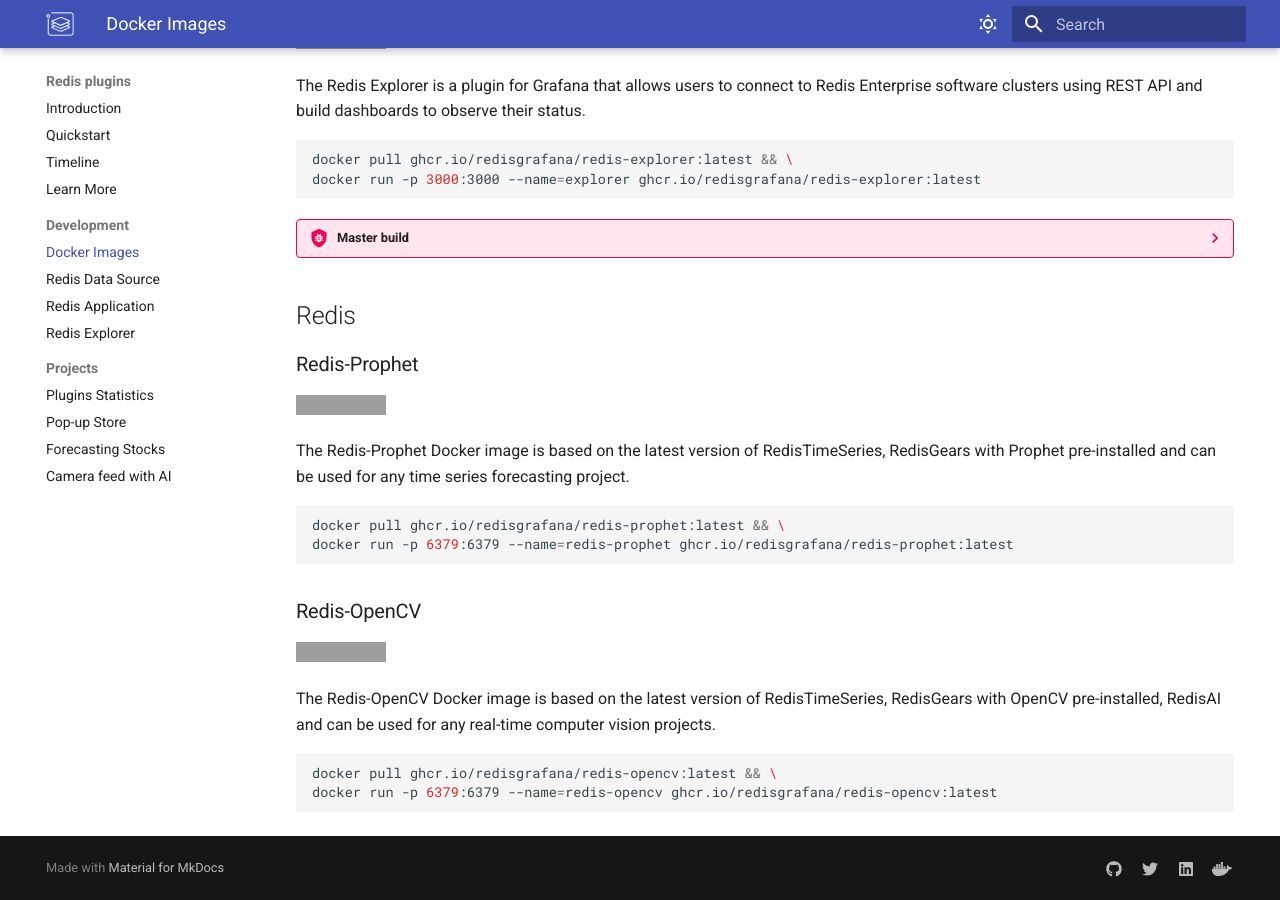
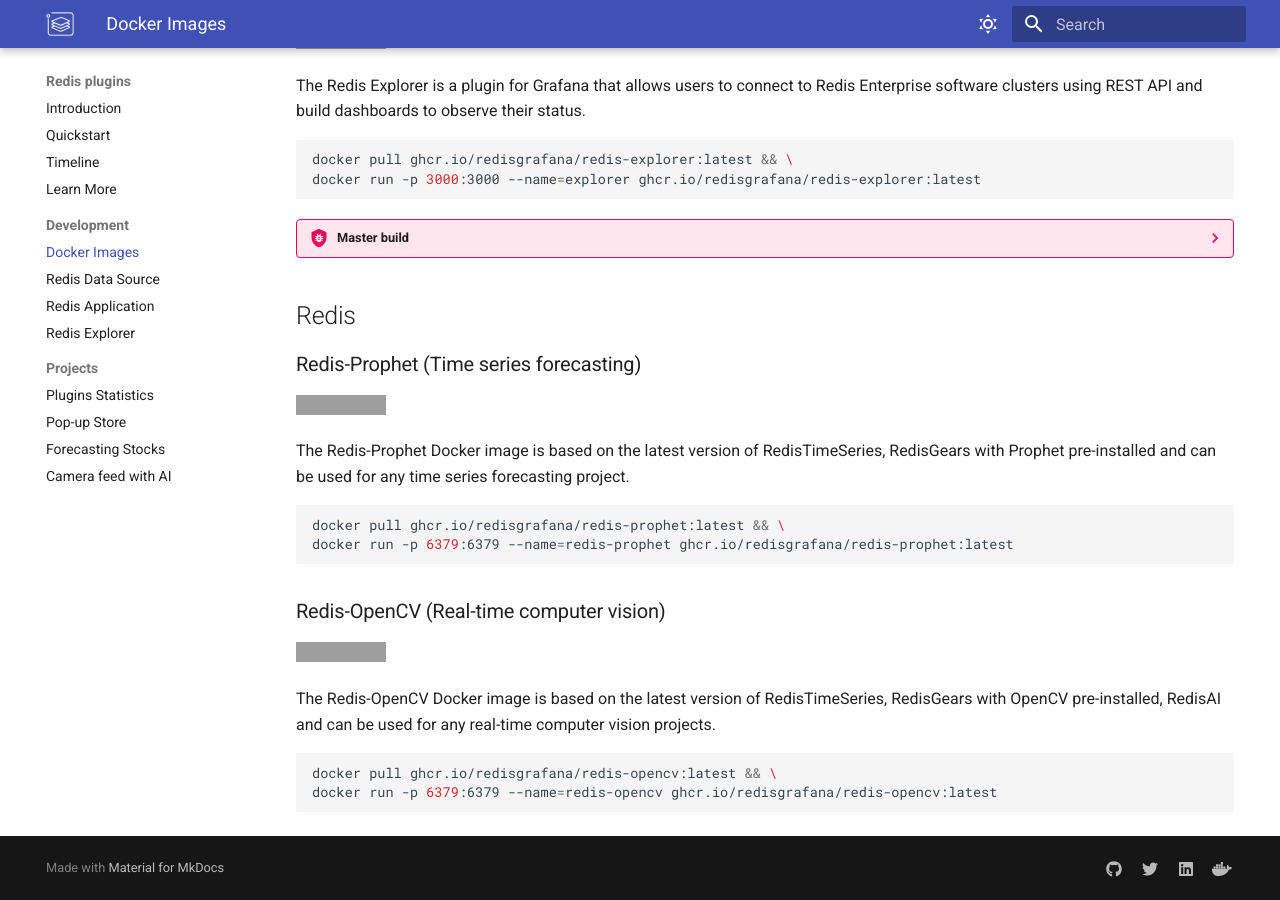
Before and after one commit to RedisGrafana/RedisGrafana, an MkDocs documentation site: the page built from docs/development/images.md, in a window 1280 px wide and 900 px high, scrolled down 1503 px. Built offline with MkDocs 1.6.1 and Material for MkDocs 9.7.7, drawn with Linux system fonts in a browser that asks for light colours; grey boxes are pictures that could not be loaded.

Commit message:
Update images.md

````diff
--- a/docs/development/images.md
+++ b/docs/development/images.md
@@ -64,7 +64,7 @@
 
 ## Redis
 
-### Redis-Prophet
+### Redis-Prophet (Time series forecasting)
 
 [![Docker](https://github.com/RedisGrafana/redis-finance-prophet/actions/workflows/docker.yml/badge.svg)](https://github.com/RedisGrafana/redis-finance-prophet/actions/workflows/docker.yml)
 
@@ -75,7 +75,7 @@
 docker run -p 6379:6379 --name=redis-prophet ghcr.io/redisgrafana/redis-prophet:latest
 ```
 
-### Redis-OpenCV
+### Redis-OpenCV (Real-time computer vision)
 
 [![Docker](https://github.com/RedisGrafana/redis-camera-ai/actions/workflows/docker.yml/badge.svg)](https://github.com/RedisGrafana/redis-camera-ai/actions/workflows/docker.yml)
 
````
